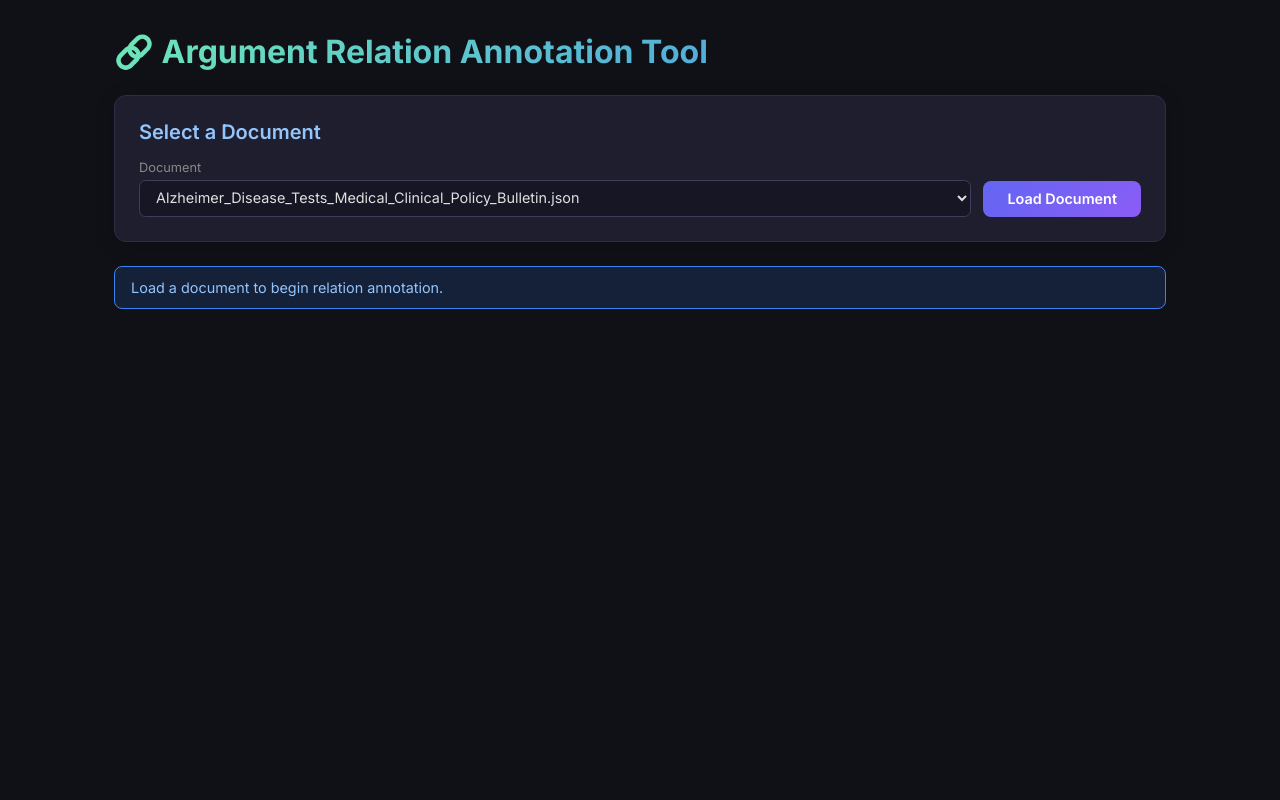
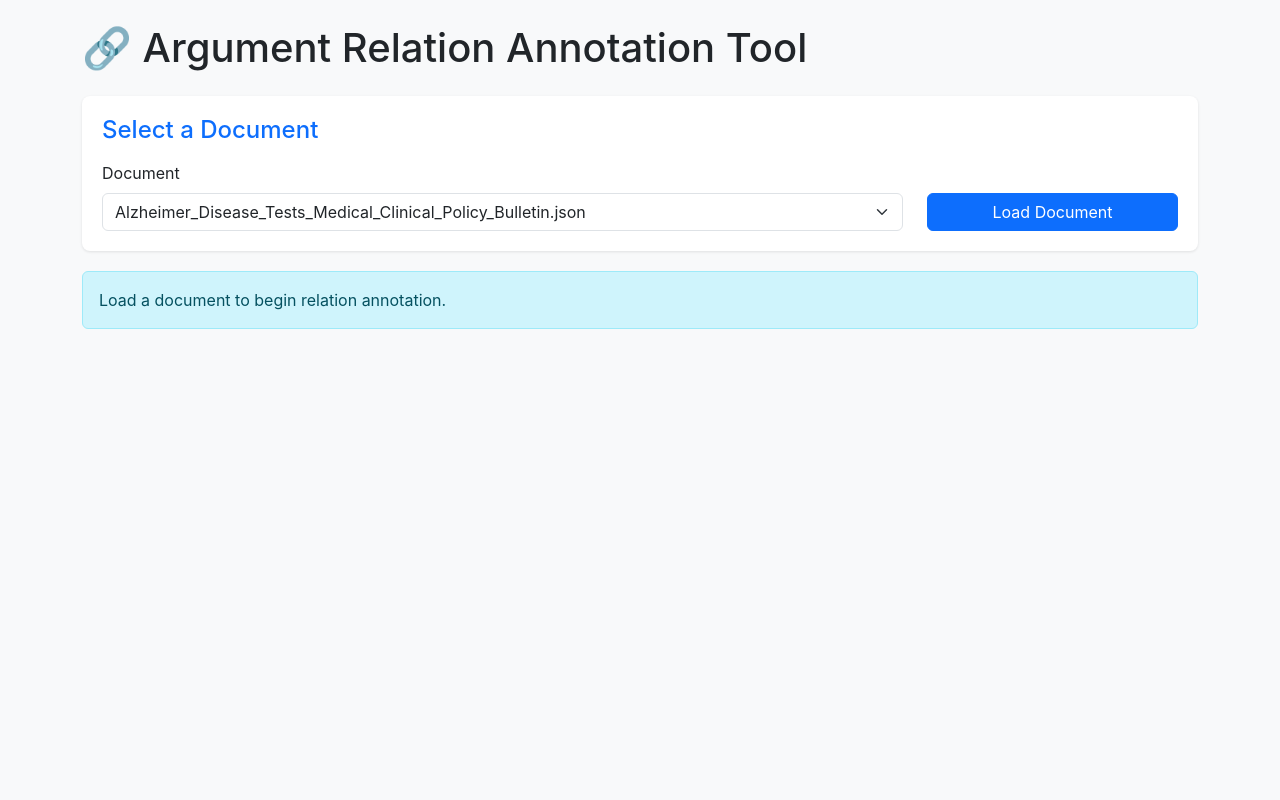
Before and after one commit to GIND123/LLM-Driven-Argument-Mapping, a Flask app: page / in a window 1280 px wide. Run offline with Flask 3, Linux system fonts and the light colour scheme.

Commit message:
fixed name error and changed dashboard settings

```diff
--- a/Labeling Tool/Argument Relation/app.py
+++ b/Labeling Tool/Argument Relation/app.py
@@ -57,7 +57,7 @@ def load_annotation_files() -> List[Path]:
     return sorted(ARG_COMPONENT_DIR.glob("*.json"), key=lambda p: p.name.lower())
 
 
-def load_document(json_path_str: str, mtime_ns: int) -> Dict:
+def _load_document_json(json_path_str: str, mtime_ns: int) -> Dict:
     cache_key = f"{json_path_str}:{mtime_ns}"
     if cache_key in _document_cache:
         return _document_cache[cache_key]
@@ -297,7 +297,7 @@ def load_document():
         return redirect(url_for("index"))
 
     path = options[selected_name]
-    doc = load_document(str(path), path.stat().st_mtime_ns)
+    doc = _load_document_json(str(path), path.stat().st_mtime_ns)
     candidates = generate_candidate_pairs(doc.get("sentences", []))
 
     _app_state["rel_loaded_doc"] = selected_name
--- a/Labeling Tool/Argument Relation/templates/index.html
+++ b/Labeling Tool/Argument Relation/templates/index.html
@@ -5,414 +5,170 @@
     <meta charset="UTF-8">
     <meta name="viewport" content="width=device-width, initial-scale=1.0">
     <title>Argument Relation Annotation Tool</title>
-    <link href="https://fonts.googleapis.com/css2?family=Inter:wght@400;500;600;700&display=swap" rel="stylesheet">
+    <!-- Use Bootstrap 5 -->
+    <link href="https://cdn.jsdelivr.net/npm/bootstrap@5.3.0/dist/css/bootstrap.min.css" rel="stylesheet">
     <style>
-        * {
-            box-sizing: border-box;
-            margin: 0;
-            padding: 0;
+        body {
+            background-color: #f8f9fa;
+            font-family: "Inter", -apple-system, sans-serif;
         }
 
-        body {
-            font-family: 'Inter', sans-serif;
-            background: #0f1117;
-            color: #e0e0e0;
-            min-height: 100vh;
+        .panel {
+            background: white;
+            padding: 20px;
+            border-radius: 8px;
+            box-shadow: 0 1px 3px rgba(0, 0, 0, 0.1);
+            margin-bottom: 20px;
         }
 
-        .container {
-            max-width: 1100px;
-            margin: 0 auto;
-            padding: 2rem 1.5rem;
-        }
-
-        h1 {
-            font-size: 2rem;
-            font-weight: 700;
-            background: linear-gradient(135deg, #6ee7b7, #3b82f6);
-            background-clip: text;
-            -webkit-background-clip: text;
-            -webkit-text-fill-color: transparent;
-            margin-bottom: 1.5rem;
-        }
-
-        h2 {
-            font-size: 1.25rem;
-            font-weight: 600;
-            color: #93c5fd;
-            margin-bottom: 0.5rem;
-        }
-
-        /* Flash messages */
-        .flash {
-            padding: 0.75rem 1rem;
-            border-radius: 0.5rem;
-            margin-bottom: 1rem;
-            font-size: 0.9rem;
-        }
-
-        .flash.success {
-            background: rgba(16, 185, 129, 0.15);
-            border: 1px solid #10b981;
-            color: #6ee7b7;
-        }
-
-        .flash.warning {
-            background: rgba(245, 158, 11, 0.15);
-            border: 1px solid #f59e0b;
-            color: #fbbf24;
-        }
-
-        .flash.error {
-            background: rgba(239, 68, 68, 0.15);
-            border: 1px solid #ef4444;
-            color: #fca5a5;
-        }
-
-        .flash.info {
-            background: rgba(59, 130, 246, 0.15);
-            border: 1px solid #3b82f6;
-            color: #93c5fd;
-        }
-
-        /* Cards */
-        .card {
-            background: #1e1e2e;
-            border: 1px solid #2d2d44;
-            border-radius: 0.75rem;
-            padding: 1.5rem;
-            margin-bottom: 1.5rem;
-            box-shadow: 0 4px 20px rgba(0, 0, 0, 0.2);
-        }
-
-        /* Selects */
-        select,
-        option {
-            background: #161625;
-            color: #e0e0e0;
-            border: 1px solid #3d3d5c;
-            border-radius: 0.4rem;
-            padding: 0.5rem 0.75rem;
-            font-family: 'Inter', sans-serif;
-            font-size: 0.9rem;
-            outline: none;
-            cursor: pointer;
-        }
-
-        select:focus {
-            border-color: #6366f1;
-            box-shadow: 0 0 0 2px rgba(99, 102, 241, 0.3);
-        }
-
-        /* Buttons */
-        .btn {
-            display: inline-flex;
-            align-items: center;
-            justify-content: center;
-            padding: 0.6rem 1.5rem;
-            border: none;
-            border-radius: 0.5rem;
-            font-family: 'Inter', sans-serif;
-            font-size: 0.9rem;
-            font-weight: 600;
-            cursor: pointer;
-            transition: all 0.2s ease;
-            text-decoration: none;
-        }
-
-        .btn-primary {
-            background: linear-gradient(135deg, #6366f1, #8b5cf6);
-            color: #fff;
-        }
-
-        .btn-primary:hover {
-            transform: translateY(-1px);
-            box-shadow: 0 4px 15px rgba(99, 102, 241, 0.4);
-        }
-
-        .btn-secondary {
-            background: #2d2d44;
-            color: #c0c0d0;
-            border: 1px solid #3d3d5c;
-        }
-
-        .btn-secondary:hover {
-            background: #3d3d5c;
-            color: #fff;
-        }
-
-        .btn-success {
-            background: linear-gradient(135deg, #10b981, #059669);
-            color: #fff;
-        }
-
-        .btn-success:hover {
-            transform: translateY(-1px);
-            box-shadow: 0 4px 15px rgba(16, 185, 129, 0.4);
-        }
-
-        .btn:disabled,
-        .btn[disabled] {
-            opacity: 0.4;
-            cursor: not-allowed;
-            transform: none !important;
-            box-shadow: none !important;
-        }
-
-        .btn-block {
-            display: block;
-            width: 100%;
-        }
-
-        /* Metrics */
-        .metrics-row {
-            display: grid;
-            grid-template-columns: repeat(3, 1fr);
-            gap: 1rem;
-            margin-bottom: 1rem;
-        }
-
-        .metric-card {
-            background: #161625;
-            border: 1px solid #2d2d44;
-            border-radius: 0.6rem;
-            padding: 1rem;
-            text-align: center;
-        }
-
-        .metric-value {
-            font-size: 1.75rem;
-            font-weight: 700;
-            color: #8b5cf6;
-        }
-
-        .metric-label {
-            font-size: 0.8rem;
-            color: #888;
-            margin-top: 0.25rem;
-        }
-
-        /* Progress bar */
-        .progress-bar-container {
-            background: #161625;
-            border-radius: 0.5rem;
-            height: 1.5rem;
-            overflow: hidden;
-            margin-bottom: 1rem;
-            position: relative;
-            border: 1px solid #2d2d44;
-        }
-
-        .progress-bar-fill {
-            height: 100%;
-            background: linear-gradient(90deg, #6366f1, #8b5cf6, #a78bfa);
-            border-radius: 0.5rem;
-            transition: width 0.4s ease;
-        }
-
-        .progress-bar-text {
-            position: absolute;
-            top: 50%;
-            left: 50%;
-            transform: translate(-50%, -50%);
-            font-size: 0.75rem;
-            font-weight: 600;
-            color: #fff;
-            text-shadow: 0 1px 3px rgba(0, 0, 0, 0.5);
-        }
-
-        /* Filter radio buttons */
-        .filter-group {
-            display: flex;
-            gap: 0.5rem;
-            flex-wrap: wrap;
-            margin-bottom: 1.5rem;
-        }
-
-        .filter-group a {
-            padding: 0.4rem 1rem;
-            border-radius: 2rem;
-            font-size: 0.8rem;
-            font-weight: 500;
-            text-decoration: none;
-            border: 1px solid #3d3d5c;
-            color: #c0c0d0;
-            transition: all 0.2s ease;
-        }
-
-        .filter-group a:hover {
-            background: #2d2d44;
-            color: #fff;
-        }
-
-        .filter-group a.active {
-            background: linear-gradient(135deg, #6366f1, #8b5cf6);
-            color: #fff;
-            border-color: transparent;
-        }
-
-        /* Pair cards */
         .premise-box {
-            background: rgba(16, 185, 129, 0.1);
-            border: 1px solid rgba(16, 185, 129, 0.3);
-            border-radius: 0.5rem;
-            padding: 0.85rem;
-            margin-bottom: 0.75rem;
-            color: #a7f3d0;
+            background-color: #d1f2d9;
+            color: #0f5132;
+            border: 1px solid #badbcc;
+            border-radius: 6px;
+            padding: 14px;
+            margin-bottom: 12px;
+            font-size: 1.05rem;
+            line-height: 1.5;
         }
 
         .premise-box b {
-            color: #6ee7b7;
+            color: #0a3622;
         }
 
         .claim-box {
-            background: rgba(239, 68, 68, 0.1);
-            border: 1px solid rgba(239, 68, 68, 0.3);
-            border-radius: 0.5rem;
-            padding: 0.85rem;
-            margin-bottom: 0.75rem;
-            color: #fca5a5;
+            background-color: #f8d7da;
+            color: #842029;
+            border: 1px solid #f5c2c7;
+            border-radius: 6px;
+            padding: 14px;
+            margin-bottom: 12px;
+            font-size: 1.05rem;
+            line-height: 1.5;
         }
 
         .claim-box b {
-            color: #f87171;
+            color: #58151c;
         }
 
-        .similarity {
-            font-size: 0.8rem;
-            color: #888;
-            margin-bottom: 1rem;
+        .similarity-badge {
+            font-size: 0.85rem;
+            color: #6c757d;
+            margin-bottom: 16px;
         }
 
-        /* Navigation */
-        .nav-row {
-            display: flex;
-            gap: 0.75rem;
-            margin-top: 1rem;
-            margin-bottom: 1rem;
-        }
-
-        .nav-row form {
-            flex: 1;
-        }
-
-        /* Relation form */
-        .relation-form {
-            display: flex;
-            gap: 0.75rem;
-            align-items: flex-end;
-            margin-bottom: 0.75rem;
-        }
-
-        .relation-form .form-group {
-            flex: 1;
-        }
-
-        .relation-form .form-group label {
-            display: block;
-            font-size: 0.8rem;
-            color: #888;
-            margin-bottom: 0.3rem;
-        }
-
-        /* Pair position info */
         .pair-info {
             text-align: center;
-            color: #888;
-            font-size: 0.85rem;
-            margin-bottom: 1rem;
-        }
-
-        /* Loading overlay */
-        .loading {
-            text-align: center;
-            padding: 3rem;
-            color: #888;
+            color: #6c757d;
+            font-size: 0.9rem;
+            font-weight: 500;
+            margin-bottom: 12px;
         }
     </style>
 </head>
 
 <body>
-    <div class="container">
-        <h1>🔗 Argument Relation Annotation Tool</h1>
+    <div class="container py-4">
+        <h1 class="mb-4">🔗 Argument Relation Annotation Tool</h1>
 
         <!-- Flash messages -->
         {% with messages = get_flashed_messages(with_categories=true) %}
         {% if messages %}
         {% for category, message in messages %}
-        <div class="flash {{ category }}">{{ message }}</div>
+        <div class="alert alert-{{ 'success' if category == 'success' else 'danger' if category == 'error' else 'warning' if category == 'warning' else 'info' }} alert-dismissible fade show"
+            role="alert">
+            {{ message }}
+            <button type="button" class="btn-close" data-bs-dismiss="alert" aria-label="Close"></button>
+        </div>
         {% endfor %}
         {% endif %}
         {% endwith %}
 
         {% if not session.get('rel_doc_data') %}
         <!-- Document Selection -->
-        <div class="card">
-            <h2>Select a Document</h2>
+        <div class="panel">
+            <h4 class="mb-3 text-primary">Select a Document</h4>
             {% if files|length == 0 %}
-            <div class="flash error">No annotation JSON files found in the Argument_Component directory.</div>
+            <div class="alert alert-danger">No annotation JSON files found in the Argument_Component directory.</div>
             {% else %}
-            <form method="POST" action="{{ url_for('load_document') }}" style="margin-top: 1rem;">
-                <div style="display: flex; gap: 0.75rem; align-items: flex-end;">
-                    <div style="flex: 1;">
-                        <label for="selected_file"
-                            style="display: block; font-size: 0.8rem; color: #888; margin-bottom: 0.3rem;">Document</label>
-                        <select name="selected_file" id="selected_file" style="width: 100%;">
+            <form method="POST" action="{{ url_for('load_document') }}">
+                <div class="row align-items-end">
+                    <div class="col-md-9">
+                        <label for="selected_file" class="form-label">Document</label>
+                        <select name="selected_file" id="selected_file" class="form-select">
                             {% for f in files %}
                             <option value="{{ f }}">{{ f }}</option>
                             {% endfor %}
                         </select>
                     </div>
-                    <button type="submit" class="btn btn-primary">Load Document</button>
+                    <div class="col-md-3">
+                        <button type="submit" class="btn btn-primary w-100">Load Document</button>
+                    </div>
                 </div>
             </form>
             {% endif %}
         </div>
-        <div class="flash info">Load a document to begin relation annotation.</div>
+        <div class="alert alert-info">Load a document to begin relation annotation.</div>
 
         {% else %}
         <!-- Document loaded — Annotation Interface -->
-        <div class="card">
-            <h2>Document: {{ session.get('rel_loaded_doc', '') }}</h2>
+        <div class="panel">
+            <h4 class="mb-4 text-primary">Document: {{ session.get('rel_loaded_doc', '') }}</h4>
 
-            <div class="metrics-row">
-                <div class="metric-card">
-                    <div class="metric-value">{{ total_sentences }}</div>
-                    <div class="metric-label">Total Sentences</div>
+            <div class="row text-center mb-4">
+                <div class="col-md-4">
+                    <h2 class="mb-0">{{ total_sentences }}</h2>
+                    <span class="text-muted small text-uppercase fw-bold">Total Sentences</span>
                 </div>
-                <div class="metric-card">
-                    <div class="metric-value">{{ arg_sentences }}</div>
-                    <div class="metric-label">Argument Sentences</div>
+                <div class="col-md-4">
+                    <h2 class="mb-0 text-success">{{ arg_sentences }}</h2>
+                    <span class="text-muted small text-uppercase fw-bold">Argument Sentences</span>
                 </div>
-                <div class="metric-card">
-                    <div class="metric-value">{{ total_pairs }}</div>
-                    <div class="metric-label">Candidate Pairs</div>
+                <div class="col-md-4">
+                    <h2 class="mb-0 text-info">{{ total_pairs }}</h2>
+                    <span class="text-muted small text-uppercase fw-bold">Candidate Pairs</span>
                 </div>
             </div>
 
-            <div class="progress-bar-container">
-                <div class="progress-bar-fill" style="width: {{ progress_pct }}%;"></div>
-                <div class="progress-bar-text">{{ annotated_count }} / {{ total_pairs }} annotated</div>
+            <div class="progress mb-4" style="height: 25px; border-radius: 12px;">
+                <div class="progress-bar progress-bar-striped progress-bar-animated bg-success" role="progressbar"
+                    style="width: {{ progress_pct }}%;">
+                    {{ annotated_count }} / {{ total_pairs }} annotated
                 </div>
             </div>
 
-        <!-- Filter -->
-        <div class="filter-group">
+            <div class="d-flex justify-content-between align-items-center flex-wrap gap-2">
+                <!-- Filter buttons -->
+                <div class="btn-group" role="group">
                     <a href="{{ url_for('index', filter='Show All') }}"
-                class="{% if filter_mode == 'Show All' %}active{% endif %}">Show All</a>
+                        class="btn {% if filter_mode == 'Show All' %}btn-secondary{% else %}btn-outline-secondary{% endif %}">Show
+                        All</a>
                     <a href="{{ url_for('index', filter='Show Annotated') }}"
-                class="{% if filter_mode == 'Show Annotated' %}active{% endif %}">Show Annotated</a>
+                        class="btn {% if filter_mode == 'Show Annotated' %}btn-success{% else %}btn-outline-success{% endif %}">Show
+                        Annotated</a>
                     <a href="{{ url_for('index', filter='Show Unannotated') }}"
-                class="{% if filter_mode == 'Show Unannotated' %}active{% endif %}">Show Unannotated</a>
+                        class="btn {% if filter_mode == 'Show Unannotated' %}btn-warning{% else %}btn-outline-warning{% endif %}">Show
+                        Unannotated</a>
+                </div>
+
+                <!-- Save & Reset -->
+                <div class="d-flex gap-2">
+                    <form method="POST" action="{{ url_for('save') }}" class="d-inline">
+                        <button type="submit" class="btn btn-primary px-4 shadow-sm">💾 Save Relations</button>
+                    </form>
+                    <form method="POST" action="{{ url_for('reset') }}" class="d-inline">
+                        <button type="submit" class="btn btn-outline-danger">Reset</button>
+                    </form>
+                </div>
+            </div>
         </div>
 
         {% if visible_count == 0 %}
-        <div class="flash info">No candidate pairs in this filter.</div>
+        <div class="alert alert-info">No candidate pairs match the current filter.</div>
         {% else %}
         <!-- Candidate Pair -->
-        <div class="card">
-            <h2 style="margin-bottom: 1rem;">Candidate Pair</h2>
-
+        <div class="panel">
+            <h4 class="mb-3 text-primary">Candidate Pair</h4>
             <div class="pair-info">Pair {{ cursor + 1 }} of {{ visible_count }}</div>
 
             <div class="premise-box">
@@ -425,52 +181,52 @@
                 {{ pair.target_text }}
             </div>
 
-            <div class="similarity">Cosine similarity: {{ "%.4f"|format(pair.similarity) }}</div>
+            <div class="similarity-badge">
+                <span class="badge bg-light text-dark border">Cosine similarity: {{ "%.4f"|format(pair.similarity)
+                    }}</span>
+            </div>
 
             <!-- Relation Form -->
             <form method="POST" action="{{ url_for('confirm_relation') }}">
-                <div class="relation-form">
-                    <div class="form-group">
-                        <label for="relation_type">Relation Type</label>
-                        <select name="relation_type" id="relation_type" style="width: 100%;">
+                <div class="row align-items-end mb-3">
+                    <div class="col-md-6">
+                        <label for="relation_type" class="form-label">Relation Type</label>
+                        <select name="relation_type" id="relation_type" class="form-select fw-bold">
                             {% for opt in relation_options %}
                             <option value="{{ opt }}" {% if opt==current_saved %}selected{% endif %}>{{ opt }}</option>
                             {% endfor %}
                         </select>
                     </div>
-                    <button type="submit" class="btn btn-primary" style="margin-bottom: 2px;">Confirm Relation</button>
+                    <div class="col-md-3">
+                        <button type="submit" class="btn btn-primary w-100">✅ Confirm Relation</button>
+                    </div>
                 </div>
             </form>
 
             <!-- Navigation -->
-            <div class="nav-row">
+            <div class="row">
+                <div class="col-6">
                     <form method="POST" action="{{ url_for('navigate') }}">
                         <input type="hidden" name="direction" value="prev">
-                    <button type="submit" class="btn btn-secondary btn-block" {% if cursor <=0 %}disabled{% endif %}>←
-                        Previous Pair</button>
+                        <button type="submit" class="btn btn-outline-secondary w-100" {% if cursor <=0 %}disabled{%
+                            endif %}>← Previous Pair</button>
                     </form>
+                </div>
+                <div class="col-6">
                     <form method="POST" action="{{ url_for('navigate') }}">
                         <input type="hidden" name="direction" value="next">
-                    <button type="submit" class="btn btn-secondary btn-block" {% if cursor>= visible_count - 1
+                        <button type="submit" class="btn btn-outline-secondary w-100" {% if cursor>= visible_count - 1
                             %}disabled{% endif %}>Next Pair →</button>
                     </form>
                 </div>
             </div>
+        </div>
         {% endif %}
 
-        <!-- Save Relations -->
-        <form method="POST" action="{{ url_for('save') }}">
-            <button type="submit" class="btn btn-success btn-block" style="padding: 0.85rem;">💾 Save Relations</button>
-        </form>
-
-        <br>
-        <!-- Reset / load another document -->
-        <form method="POST" action="{{ url_for('reset') }}">
-            <button type="submit" class="btn btn-secondary btn-block" style="font-size: 0.8rem;">Reset &amp; Load
-                Another Document</button>
-        </form>
         {% endif %}
     </div>
+
+    <script src="https://cdn.jsdelivr.net/npm/bootstrap@5.3.0/dist/js/bootstrap.bundle.min.js"></script>
 </body>
 
 </html>
```
Lines whose indentation alone changed are shown as unchanged.
